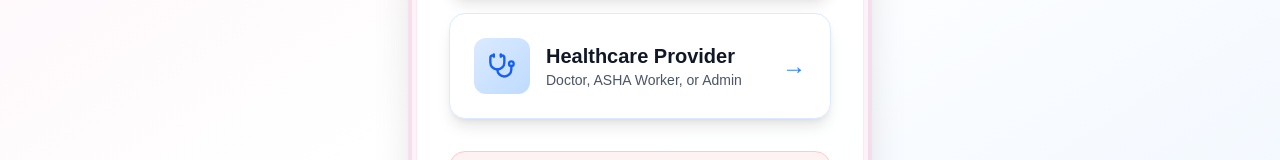
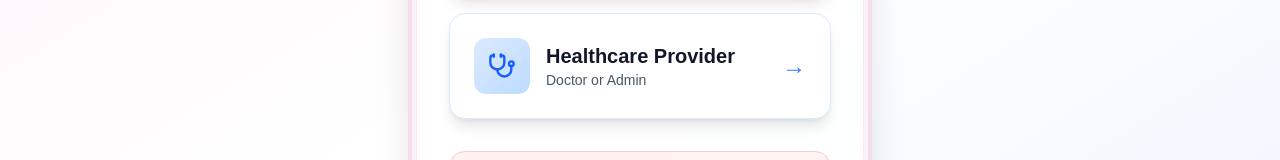
Before and after one commit to garbhasuraksha/garbha-suraksha-app, a Next.js app: page / in a window 1280 px wide. Shown: the part 414-574 px from the top of the page. Built offline with nearby package versions, Linux system fonts and the light colour scheme.

Commit message:
Remove ASHA Worker text from UI

```diff
--- a/app/page.tsx
+++ b/app/page.tsx
@@ -46,7 +46,7 @@
               </div>
               <div className="flex-1">
                 <h2 className="text-xl font-bold text-gray-900">Healthcare Provider</h2>
-                <p className="text-gray-600 text-sm">Doctor, ASHA Worker, or Admin</p>
+                <p className="text-gray-600 text-sm">Doctor or Admin</p>
               </div>
               <span className="text-blue-500 text-2xl">→</span>
             </div>
--- a/app/patient/login/page.tsx
+++ b/app/patient/login/page.tsx
@@ -173,7 +173,7 @@
             href="/dashboard/login"
             className="block text-sm text-gray-600 hover:text-pink-600"
           >
-            Are you a Doctor or ASHA Worker? →
+            Are you a Healthcare Provider? →
           </Link>
           <Link href="/" className="block text-sm text-gray-600 hover:text-gray-900">
             ← Back to Home
```
